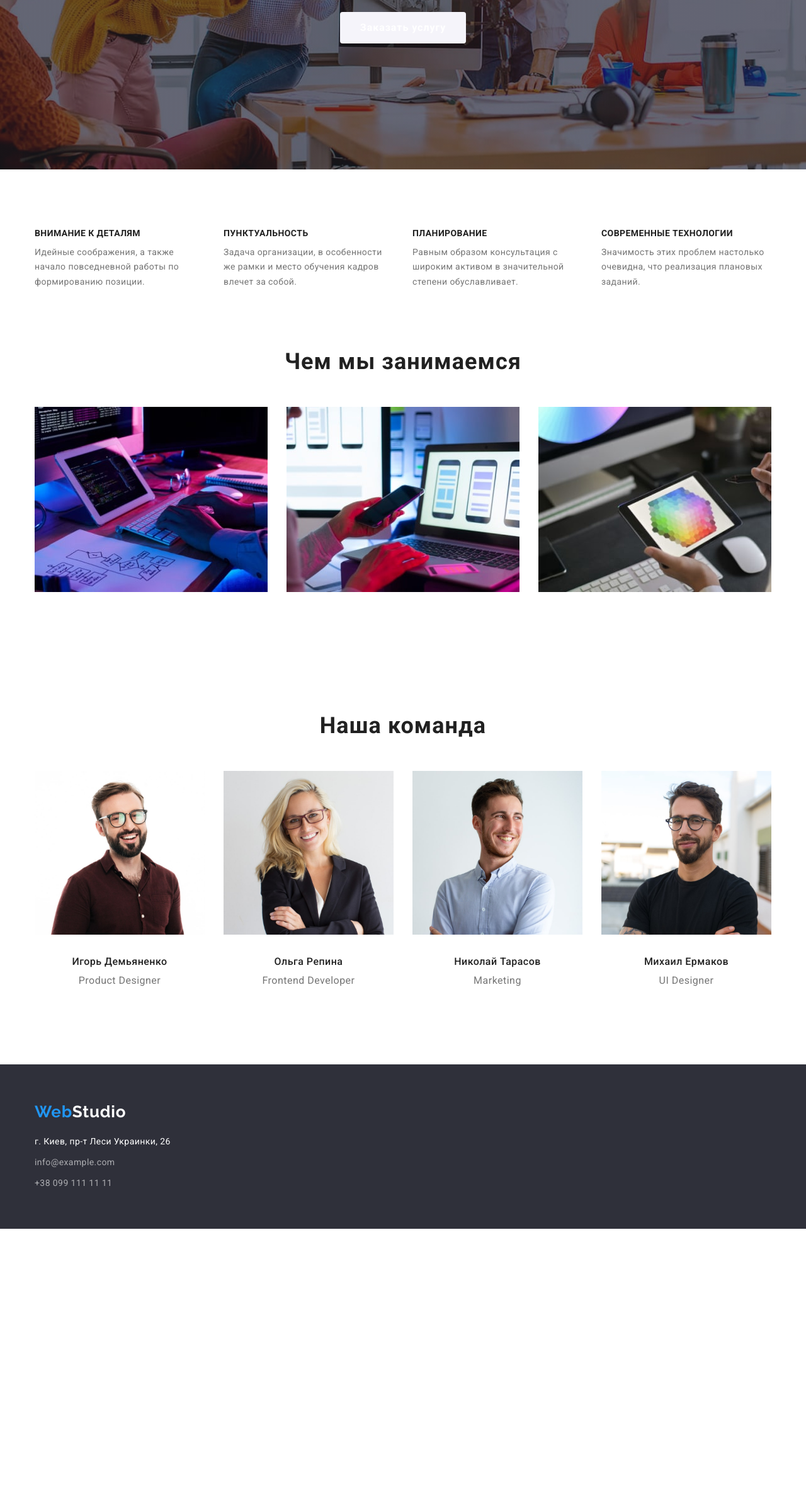
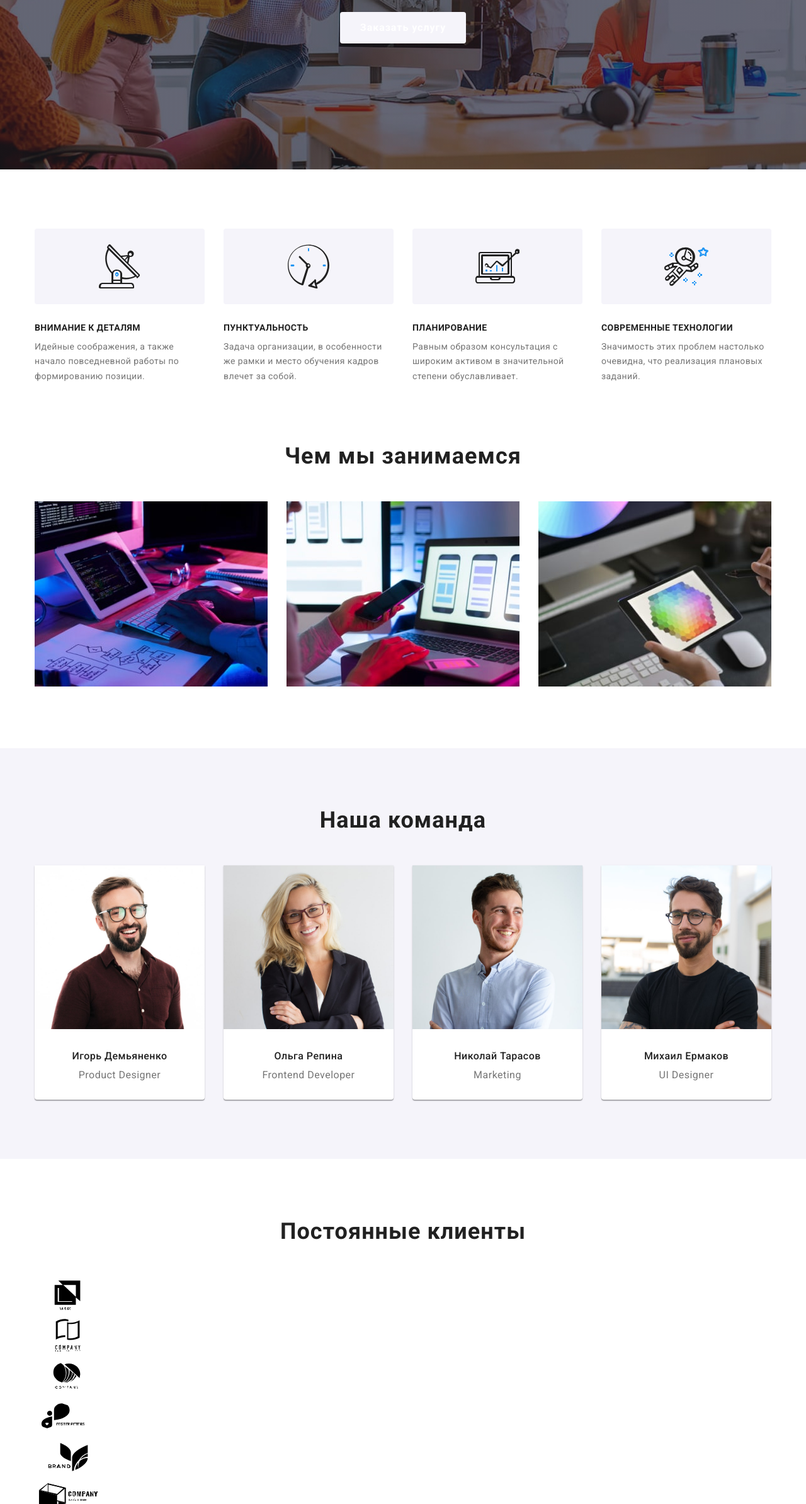
Before and after one commit to Bronuk/goit-markup-hw-04, a plain HTML site: page index.html in a window 1280 px wide. Shown: the part 412-2800 px from the top of the page at 63% size. Before the commit the page ends 2363 px from the top, so only its background shows below. Drawn offline with nearby package versions, Linux system fonts and the light colour scheme.

Commit message:
almost finished index.html

```diff
--- a/css/styles.css
+++ b/css/styles.css
@@ -133,7 +133,8 @@ body {
   letter-spacing: 0.02em;
   color: #757575;
 
-  display: block;
+  display: flex;
+  align-items: center;
   padding-top: 32px;
   padding-bottom: 32px;
   margin-right: 50px;
@@ -144,6 +145,16 @@ body {
   color: var(--accent-color);
 }
 
+.mail-icon {
+  margin-right: 10px;
+  fill: currentColor;
+}
+
+.tel-icon {
+  margin-right: 10px;
+  fill: currentColor;
+}
+
 .header-tel {
   font-weight: 500;
   font-size: 14px;
@@ -151,6 +162,8 @@ body {
   letter-spacing: 0.02em;
   color: #757575;
 
+  display: flex;
+  align-items: center;
   padding-top: 32px;
   padding-bottom: 32px;
 }
@@ -207,6 +220,34 @@ body {
 
 /* ------------------------ADVENTAGES------------------------ */
 
+.advantages-icon-list {
+display: flex;
+margin-bottom: 30px;
+}
+
+.advantages-icon-item {
+  display: flex;
+  width: 270px;
+  height: 120px;
+  border-radius: 4px;
+  margin-left: auto;
+  margin-right: auto;
+  background-color: #F5F4FA;
+}
+
+.advantages-icon-item:not(:last-child) {
+  margin-right: 30px;
+}
+
+.advantages-icon {
+  width: 100%;
+  height: 100%;
+  padding-top: 25px;
+  padding-right: 100px;
+  padding-bottom: 25px;
+  padding-left: 100px;
+}
+
 .advantages {
   padding-bottom: 94px;
   padding-top: 94px;
@@ -214,6 +255,7 @@ body {
 
 .advantages-list {
   display: flex;
+  width: 1170px;
 }
 
 .advantages-item {
@@ -267,6 +309,7 @@ body {
 /* ------------------------TEAM------------------------ */
 
 .team {
+  background-color: #F5F4FA;;
   padding-top: 94px;
   padding-bottom: 94px;
 }
@@ -283,6 +326,13 @@ body {
 
 .team-list {
   display: flex;
+}
+
+.team-item {
+  box-shadow: 0px 1px 3px rgba(0, 0, 0, 0.12), 0px 1px 1px rgba(0, 0, 0, 0.14), 0px 2px 1px rgba(0, 0, 0, 0.2);
+  border-radius: 0px 0px 4px 4px;
+
+  background-color: #ffffff;
 }
 
 .team-item:not(:last-child) {
@@ -311,6 +361,29 @@ body {
   color: var(--main-text-color);
 
   margin-bottom: 30px;
+}
+
+/* ------------------------CLIENTS------------------------ */
+
+.clients {
+  padding-top: 94px;
+  padding-bottom: 94px;
+  margin-left: auto;
+  margin-right: auto;
+}
+
+.clients-title {
+font-weight: 700;
+font-size: 36px;
+line-height: 42px;
+text-align: center;
+letter-spacing: 0.03em;
+
+margin-bottom: 50px;
+}
+
+.client-link {
+  border: 1px solid #AFB1B8;
 }
 
 /* ------------------------FOOTER------------------------ */
--- a/index.html
+++ b/index.html
@@ -39,8 +39,12 @@
 
             <!-- Contacts -->
             <div class="header-contacts">
-                <a class="header-mail link" href="mailto:info@devstudio.com">info@devstudio.com</a>
-                <a class="header-tel link" href="tel:+380961111111">+38 096 111 11 11</a>
+                <a class="header-mail link" href="mailto:info@devstudio.com"><svg class="mail-icon" width="16" height="12">
+                    <use href="./images/symbol-defs.svg#icon-envelope"></use>
+                </svg>info@devstudio.com</a>
+                <a class="header-tel link" href="tel:+380961111111"><svg class="tel-icon" width="10" height="16">
+                    <use href="./images/symbol-defs.svg#icon-smartphone"></use>
+                </svg>+38 096 111 11 11</a>
             </div>
         </div>
     </header>
@@ -57,6 +61,32 @@
         <!-- Our advantages -->
         <section class="advantages">
             <div class="container">
+                <ul class="advantages-icon-list list" >
+                    <li class="advantages-icon-item" >
+                        <svg class="advantages-icon" weight="70" height="70">
+                            <use href="./images/symbol-defs.svg#icon-antenna">
+                            </use>
+                        </svg>
+                    </li>
+                    <li class="advantages-icon-item">
+                        <svg class="advantages-icon" weight="70" height="70">
+                            <use href="./images/symbol-defs.svg#icon-clock">
+                            </use>
+                        </svg>
+                    </li>
+                    <li class="advantages-icon-item">
+                        <svg class="advantages-icon" weight="70" height="70">
+                            <use href="./images/symbol-defs.svg#icon-diagram">
+                            </use>
+                        </svg>
+                    </li>
+                    <li class="advantages-icon-item">
+                        <svg class="advantages-icon" weight="70" height="70">
+                        <use href="./images/symbol-defs.svg#icon-astronaut">
+                        </use>
+                    </svg>
+                    </li>
+                </ul>
                 <ul class="advantages-list list">
                     <li class="advantages-item">
                         <h3 class="advantages-title">Внимание к деталям</h3>
@@ -95,6 +125,7 @@
                 </ul>
             </div>
         </section>
+
         <!-- Team -->
         <section class="team">
             <div class="container">
@@ -123,7 +154,48 @@
                 </ul>
             </div>
         </section>
+
+        <!-- clients -->
+        <section class="clients" >
+            <div class="container">
+                <h2 class="clients-title">Постоянные клиенты</h2>
+                <ul class="clients-list list" >
+                    <li class="clients-item" >
+                        <svg class="clients-icon" width="106" height="60">
+                            <use href="./images/symbol-defs.svg#icon-logo"></use>
+                        </svg>
+                    </li>
+                    <li class="clients-item">
+                        <svg class="clients-icon" width="106" height="60">
+                            <use href="./images/symbol-defs.svg#icon-logotwo"></use>
+                        </svg>
+                    </li>
+                    <li class="clients-item">
+                        <svg class="clients-icon" width="106" height="60">
+                            <use href="./images/symbol-defs.svg#icon-logothree"></use>
+                        </svg>
+                    </li>
+                    <li class="clients-item">
+                        <svg class="clients-icon" width="106" height="60">
+                            <use href="./images/symbol-defs.svg#icon-logofour"></use>
+                        </svg>
+                    </li>
+                    <li class="clients-item">
+                        <svg class="clients-icon" width="106" height="60">
+                            <use href="./images/symbol-defs.svg#icon-logofive"></use>
+                        </svg>
+                    </li>
+                    <li class="clients-item">
+                        <a class="client-link link" href="">
+                            <svg class="clients-icon" width="106" height="60">
+                            <use href="./images/symbol-defs.svg#icon-logosix"></use>
+                        </svg></a>
+                    </li>
+                </ul>
+            </div>
+        </section>
     </main>
+
         <!-- Address -->
         <footer class="footer">
             <div class="container">
```
Also changed, not shown: images/symbol-defs.svg (added).
